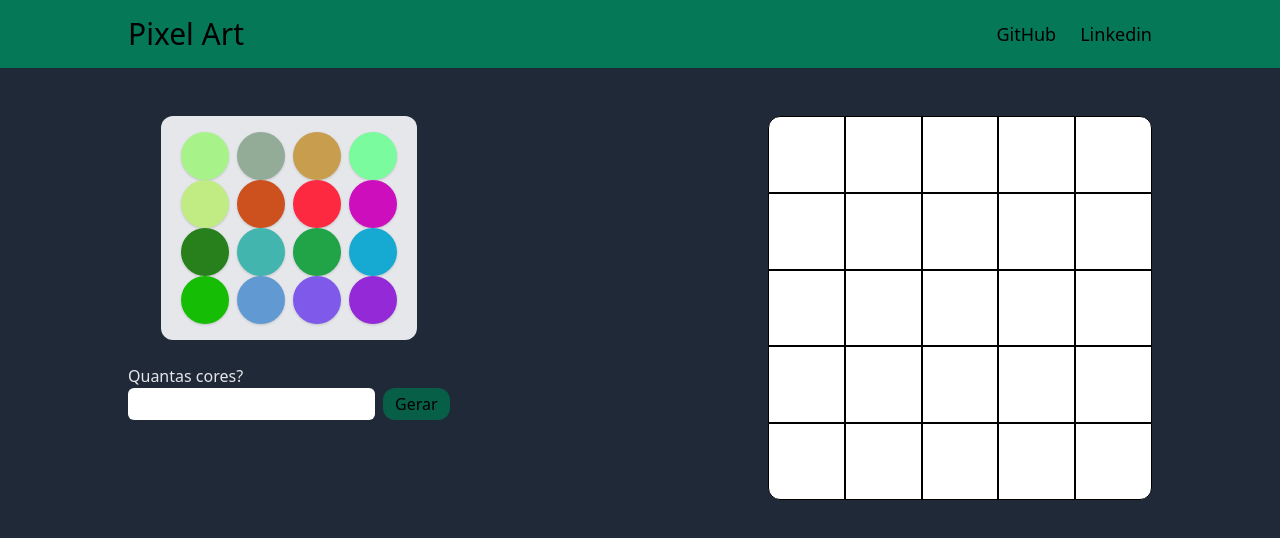
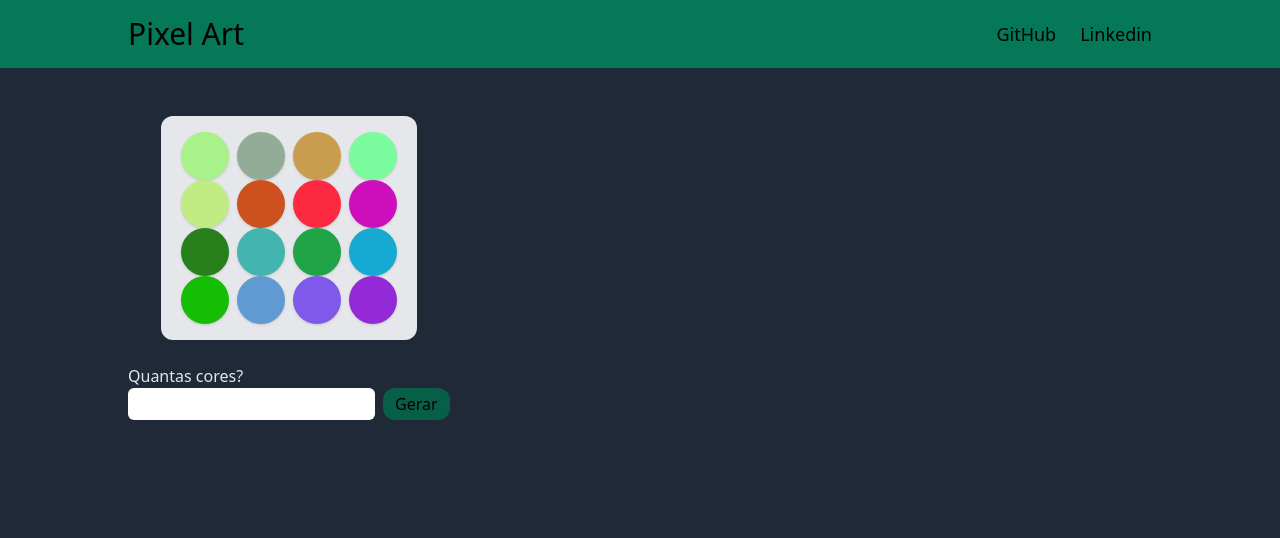
Before and after one commit to gabrielh-silvestre/pixel-art, a React (Create React App) app: page / in a window 1280 px wide. Shown: the top 538 px of the page. Built offline with nearby package versions, Linux system fonts and the light colour scheme.

Commit message:
feat(Canvas): generate canvas based on size context

```diff
--- a/src/components/Canvas.tsx
+++ b/src/components/Canvas.tsx
@@ -1,21 +1,24 @@
 /* eslint-disable react-hooks/exhaustive-deps */
 import React, { useEffect, useState } from 'react';
+
+import { useCanvas } from '../hooks/useCanvas';
 
 import Lines from './Lines';
 
 export default function Canvas() {
-  const [size] = useState(5);
+  const { size } = useCanvas();
   const [lines, setLines] = useState<JSX.Element[]>([]);
 
   const genLines = () => {
+    setLines([]);
     for (let i = 0; i < size; i += 1) {
-      setLines((prevLines) => [...prevLines, <Lines key={i} amount={size} />]);
+      setLines((prevLines) => [...prevLines, <Lines key={`${i}-${size}`} amount={size} />]);
     }
   };
 
-  useEffect((): void => {
+  useEffect(() => {
     genLines();
-  }, []);
+  }, [size]);
 
   return (
     <section className="canvas w-96 h-96 rounded-xl">
```
